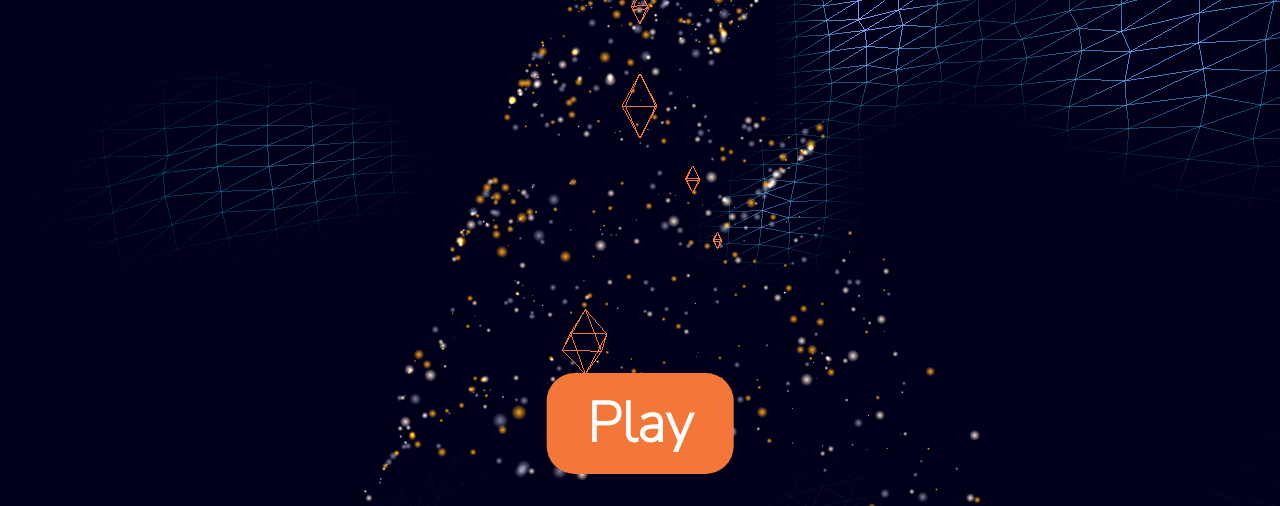
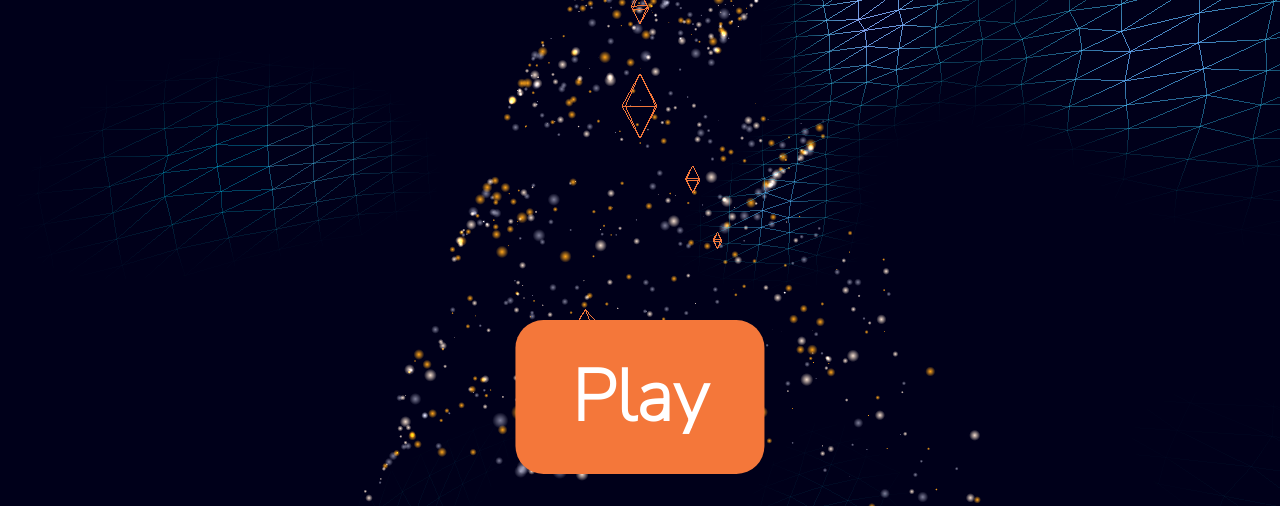
Before and after one commit to haddy-life/haddy-life.github.io, a plain HTML site: page seasons-greetings-2023/index.html in a window 1280 px wide. Shown: the part 294-800 px from the top of the page. Drawn offline with nearby package versions, Linux system fonts and the light colour scheme; animation ran at ten frames a second.

Commit message:
bigger button

```diff
--- a/seasons-greetings-2023/index.html
+++ b/seasons-greetings-2023/index.html
@@ -38,9 +38,9 @@
       background:#F4773A;
       color: white;
       font: inherit;
-      font-size: 3.5rem;
+      font-size: 4.5rem;
       font-weight: bold;
-      padding: 0.75rem 2.5rem;
+      padding: 1.75rem 3.5rem;
       border: none;
       border-radius: 1.75rem;
       cursor: pointer;
```
